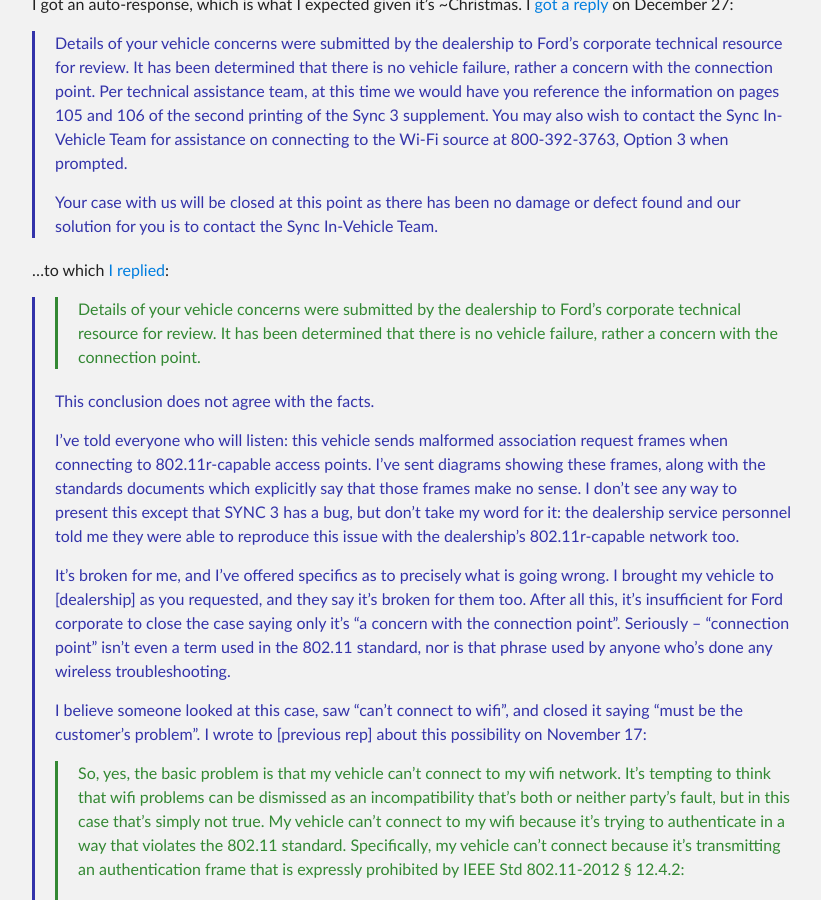
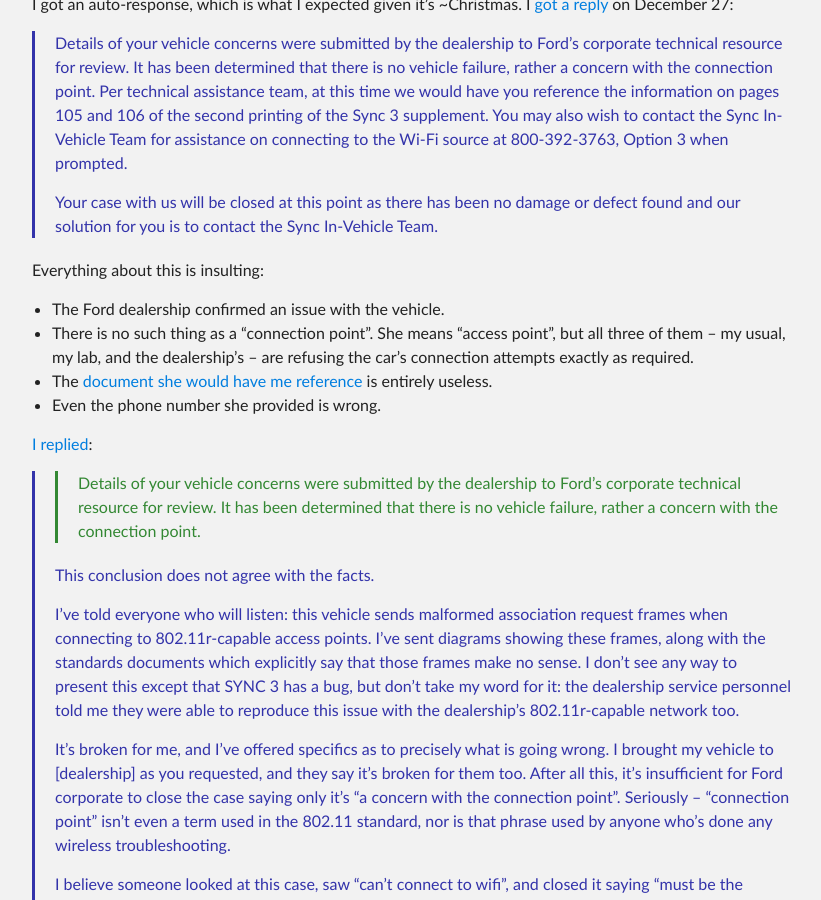
Before and after one commit to willglynn/ford-wifi-is-broken.com, a Jekyll site: the page built from index.md, in a window 1280 px wide and 900 px high, scrolled down 5631 px. Shown: the whole window, without its empty margins (228-1049 px from the left). Built offline with Jekyll 4.4.1, drawn with Linux system fonts in a browser that asks for light colours; our own code applies the rules of GitHub Pages for plain Markdown files.

Commit message:
How do I really feel?

```diff
--- a/index.md
+++ b/index.md
@@ -146,7 +146,14 @@ I got an auto-response, which is what I expected given it's ~Christmas. I [got a
 >
 > Your case with us will be closed at this point as there has been no damage or defect found and our solution for you is to contact the Sync In-Vehicle Team.
 
-…to which [I replied](/2016/12/27/email-1482873053.html):
+Everything about this is insulting:
+
+* The Ford dealership confirmed an issue with the vehicle.
+* There is no such thing as a "connection point". She means "access point", but all three of them -- my usual, my lab, and the dealership's -- are refusing the car's connection attempts exactly as required.
+* The [document she would have me reference](/assets/resources/sync3_supplement_pages_105_106.pdf) is entirely useless.
+* Even the phone number she provided is wrong.
+
+[I replied](/2016/12/27/email-1482873053.html):
 
 > > Details of your vehicle concerns were submitted by the dealership to Ford’s corporate technical resource for review. It has been determined that there is no vehicle failure, rather a concern with the connection point.
 >
```
Also changed, not shown: 1 other file.
